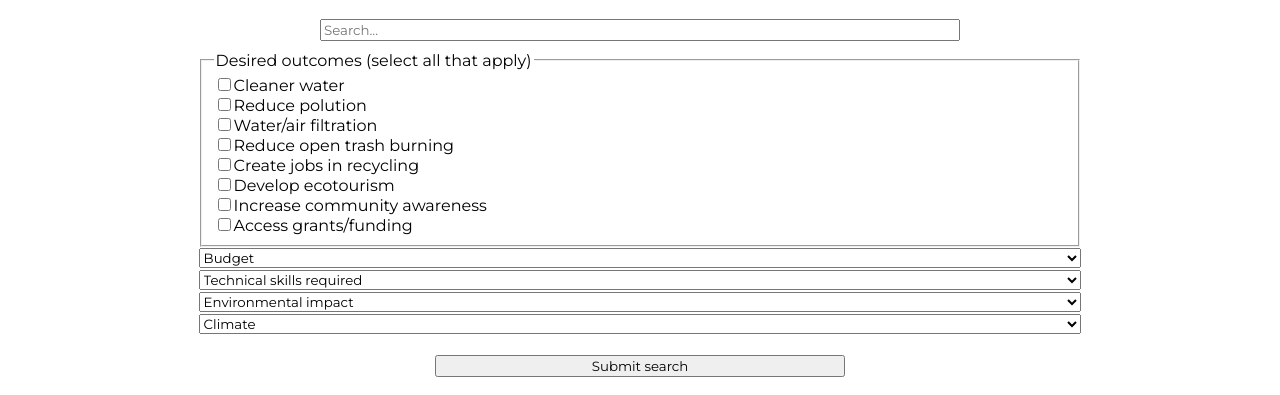
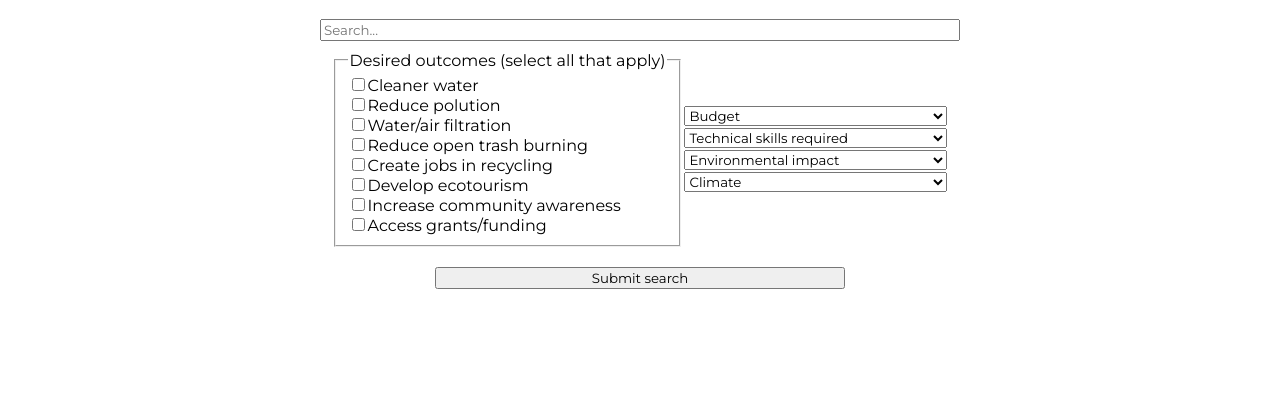
Before and after one commit to peacewater/peacewater.github.io, a plain HTML site: page index.html in a window 1280 px wide. Shown: the part 822-1217 px from the top of the page. Drawn offline with Linux system fonts and the light colour scheme; no server answers.

Commit message:
update search interface

```diff
--- a/index.html
+++ b/index.html
@@ -38,6 +38,7 @@
 			<input id="search-bar" type="text" placeholder="Search..." name="search">
 			<div id='selection-container' class='flex-container'>
 				<!-- change this top one to a set of checkboxes -->
+				<div id='checkbox-container' class='flex-container'>
 					<fieldset id="outcome-filter" class='filter'>
 						<legend>Desired outcomes (select all that apply)</legend>
 						<input type="checkbox" name="desired-outcome" value="cleaner-water">Cleaner water</input><br>
@@ -49,6 +50,8 @@
 						<input type="checkbox" name="desired-outcome" value='increase-awarness'>Increase community awareness</input><br>
 						<input type="checkbox" name="desired-outcome" value='grants/funding'>Access grants/funding</input><br>
 					</fieldset>
+				</div>
+				<div id='dropdown-container' class='flex-container'>
 					<select name="budget-filter" id="budget-filter" class='filter'>
 						<option value='' disabled selected hidden>Budget</option>
 						<option value="low">Low</option>
@@ -80,6 +83,7 @@
 						<option value='flood-prone'>Flood prone</option>
 						<option value='freezing-temps'>Freezing temperatures</option>
 					</select>
+				</div>
 			</div>
 			<div id='submit-container' class='flex-container'>
 				<button id='search-submit' type="button">Submit search</button>
--- a/style.css
+++ b/style.css
@@ -147,6 +147,16 @@ video {
   justify-content: flex-start;
 }
 
+#checkbox-container {
+  max-width: 35vw;
+  flex-direction: column;
+}
+
+#dropdown-container {
+  max-width: 35vw;
+  flex-direction: column;
+}
+
 #project-details {
   background-color: #ffffff;
   padding: 0 10vh 10vh 10vh;
@@ -187,7 +197,7 @@ video {
 #selection-container {
 	padding: 10px;
 	width: 70%;
-  flex-direction: column;
+  /* flex-direction: column; */
 }
 
 #submit-container {
```
Lines whose indentation alone changed are shown as unchanged.
